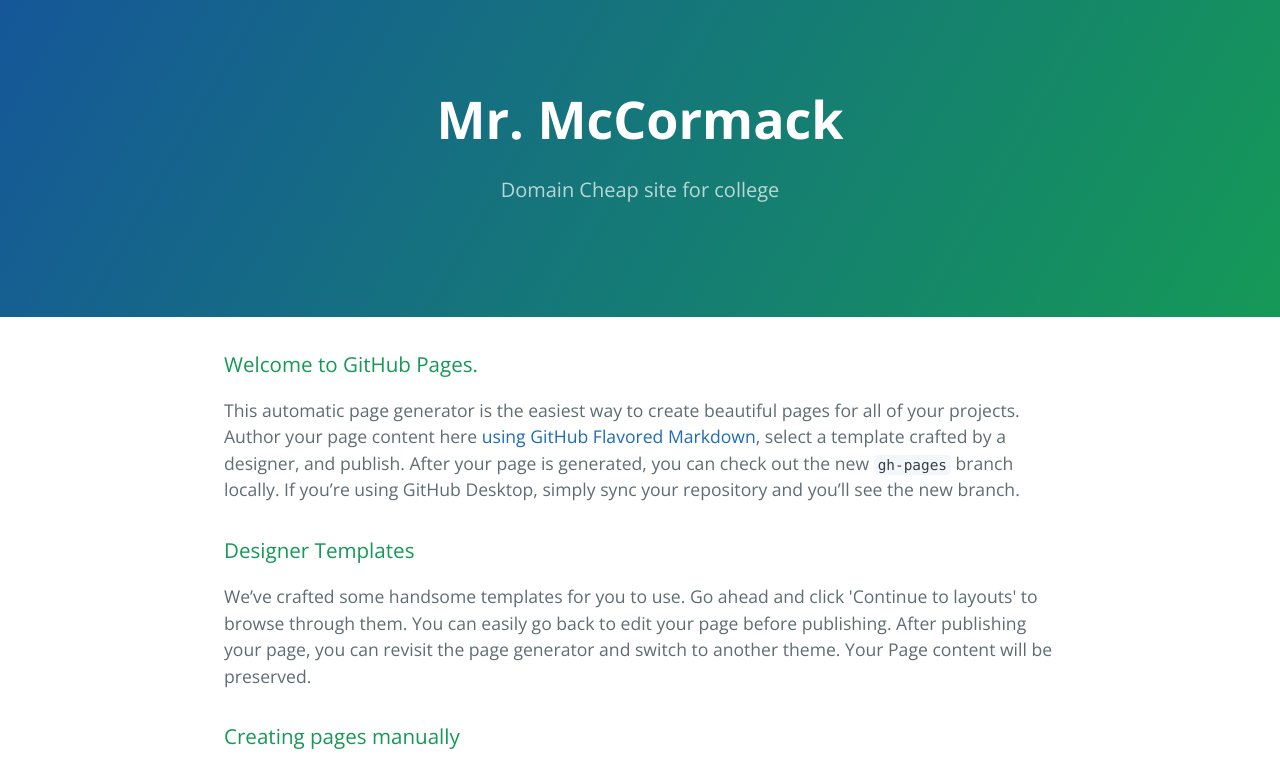
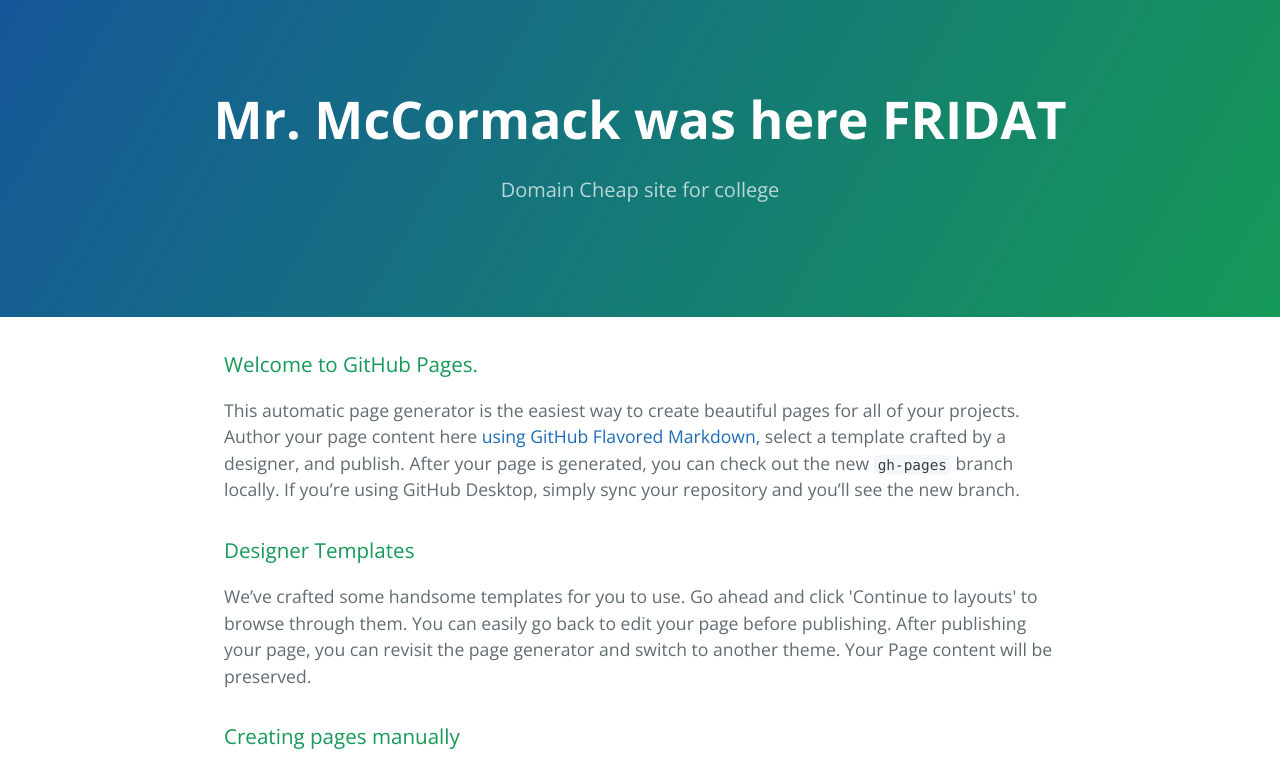
Before and after one commit to mrmccormack/mrmccormack.github.ioxxx, a plain HTML site: page index.html in a window 1280 px wide. Shown: the top 766 px of the page. Drawn offline with nearby package versions, Linux system fonts and the light colour scheme.

Commit message:
chaged h1 for IM512

```diff
--- a/index.html
+++ b/index.html
@@ -11,7 +11,7 @@
   </head>
   <body>
     <section class="page-header">
-      <h1 class="project-name">Mr. McCormack </h1>
+      <h1 class="project-name">Mr. McCormack was here FRIDAT </h1>
       <h2 class="project-tagline">Domain Cheap site for college</h2>
     </section>
 
```
